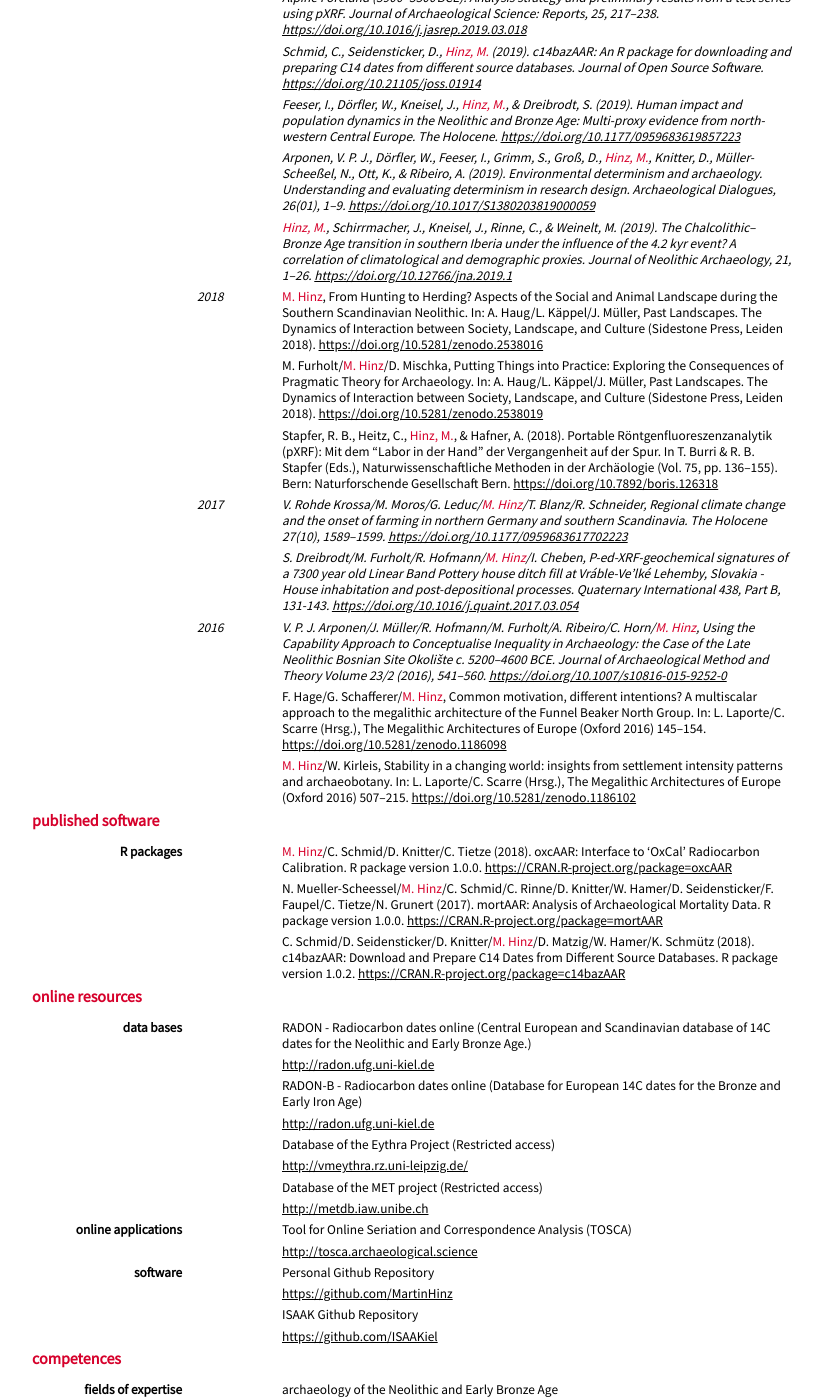
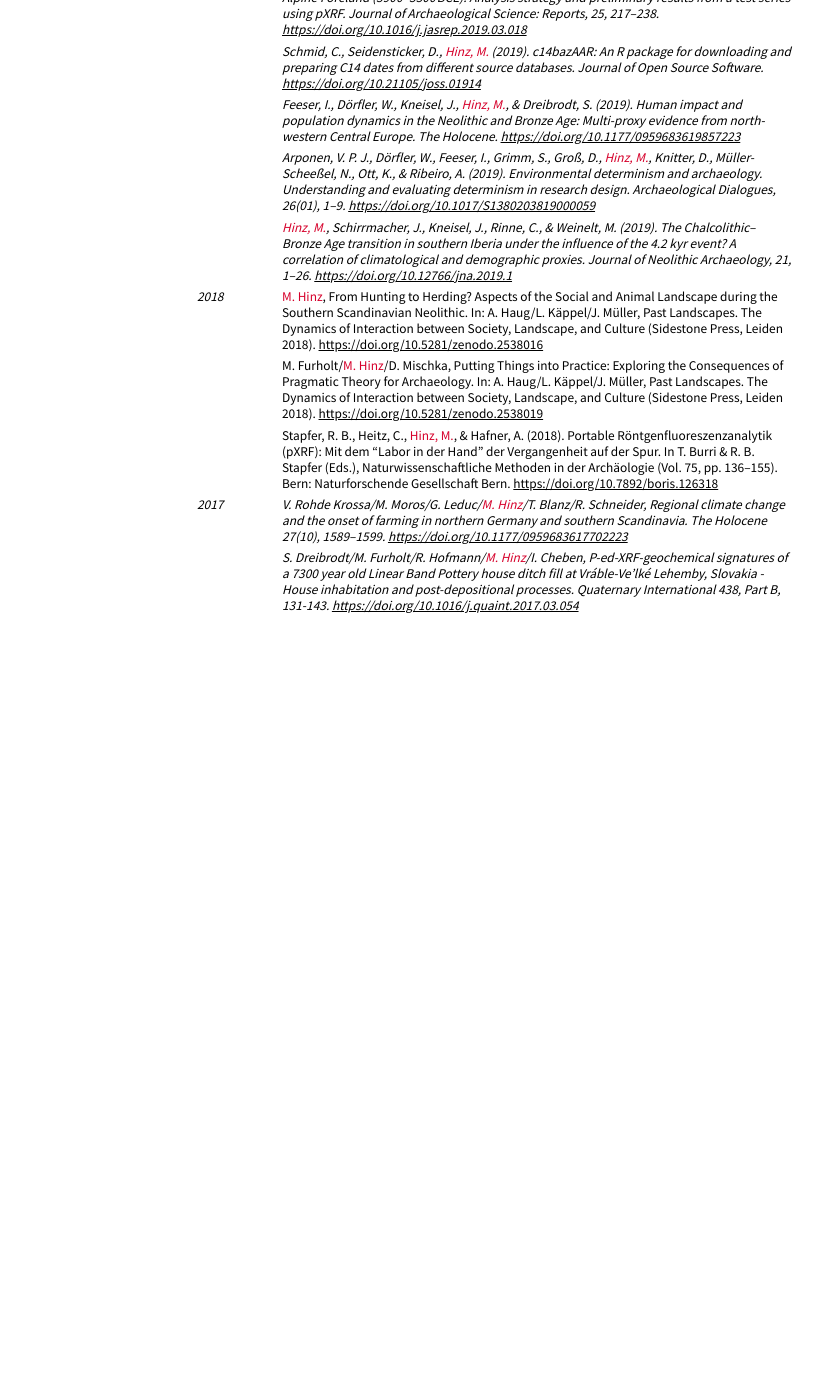
Before and after one commit to MartinHinz/cv, a Jekyll site: the page built from cv_english_3_pages.md, in a window 1280 px wide and 1400 px high, scrolled down 2750 px. Shown: the whole window, without its empty margins (208-1031 px from the left). Built offline with Jekyll 4.4.1, drawn with Linux system fonts in a browser that asks for light colours; nearby versions of some CDN libraries; our own code applies the rules of GitHub Pages for plain Markdown files; after the commit the page ends 3380 px from its top, so only the background shows below that; some of the changed text lies outside the part shown.

Commit message:
Update cv_english_3_pages.md

```diff
--- a/cv_english_3_pages.md
+++ b/cv_english_3_pages.md
@@ -232,87 +232,4 @@ Since 2007
 2017
 : - *V. Rohde Krossa/M. Moros/G. Leduc/<span class="ich">M. Hinz</span>/T. Blanz/R. Schneider, Regional climate change and the onset of farming in northern Germany and southern Scandinavia. The Holocene 27(10), 1589–1599. [https://doi.org/10.1177/0959683617702223](https://doi.org/10.1177/0959683617702223)*
   - *S. Dreibrodt/M. Furholt/R. Hofmann/<span class="ich">M. Hinz</span>/I. Cheben, P-ed-XRF-geochemical signatures of a 7300 year old Linear Band Pottery house ditch fill at Vráble-Ve'lké Lehemby, Slovakia - House inhabitation and post-depositional processes. Quaternary International 438, Part B, 131-143. [https://doi.org/10.1016/j.quaint.2017.03.054](https://doi.org/10.1016/j.quaint.2017.03.054)*
-
-2016
-: - *V. P. J. Arponen/J. Müller/R. Hofmann/M. Furholt/A. Ribeiro/C. Horn/<span class="ich">M. Hinz</span>, Using the Capability Approach to Conceptualise Inequality in Archaeology: the Case of the Late Neolithic Bosnian Site Okolište c. 5200–4600 BCE. Journal of Archaeological Method and Theory Volume 23/2 (2016), 541–560. [https://doi.org/10.1007/s10816-015-9252-0](https://doi.org/10.1007/s10816-015-9252-0)*
-  - F. Hage/G. Schafferer/<span class="ich">M. Hinz</span>, Common motivation, different intentions? A multiscalar approach to the megalithic architecture of the Funnel Beaker North Group. In: L. Laporte/C. Scarre (Hrsg.), The Megalithic Architectures of Europe (Oxford 2016) 145–154. [https://doi.org/10.5281/zenodo.1186098](https://doi.org/10.5281/zenodo.1186098)
-  - <span class="ich">M. Hinz</span>/W. Kirleis, Stability in a changing world: insights from settlement intensity patterns and archaeobotany. In: L. Laporte/C. Scarre (Hrsg.), The Megalithic Architectures of Europe (Oxford 2016) 507–215. [https://doi.org/10.5281/zenodo.1186102](https://doi.org/10.5281/zenodo.1186102)
-
-## published software
-### R packages
-&nbsp;
-: - <span class="ich">M. Hinz</span>/C. Schmid/D. Knitter/C. Tietze (2018). oxcAAR: Interface to 'OxCal' Radiocarbon Calibration. R package version 1.0.0. [https://CRAN.R-project.org/package=oxcAAR](https://CRAN.R-project.org/package=oxcAAR)
-- N. Mueller-Scheessel/<span class="ich">M. Hinz</span>/C. Schmid/C. Rinne/D. Knitter/W. Hamer/D. Seidensticker/F. Faupel/C. Tietze/N. Grunert (2017). mortAAR: Analysis of Archaeological Mortality Data. R package version 1.0.0. [https://CRAN.R-project.org/package=mortAAR](https://CRAN.R-project.org/package=mortAAR)
-- C. Schmid/D. Seidensticker/D. Knitter/<span class="ich">M. Hinz</span>/D. Matzig/W. Hamer/K. Schmütz (2018). c14bazAAR: Download and Prepare C14 Dates from Different Source Databases. R package version 1.0.2. [https://CRAN.R-project.org/package=c14bazAAR](https://CRAN.R-project.org/package=c14bazAAR)
-
-## online resources
-### data bases
-&nbsp;
-: - RADON - Radiocarbon dates online (Central European and Scandinavian database of 14C dates for the Neolithic and Early Bronze Age.)
-  - [http://radon.ufg.uni-kiel.de](http://radon.ufg.uni-kiel.de)
-- RADON-B - Radiocarbon dates online (Database for European 14C dates for the Bronze and Early Iron Age)
-  - [http://radon.ufg.uni-kiel.de](http://radon.ufg.uni-kiel.de)
-- Database of the Eythra Project (Restricted access)
-  - [http://vmeythra.rz.uni-leipzig.de/](http://vmeythra.rz.uni-leipzig.de/)
-- Database of the MET project (Restricted access)
-  - [http://metdb.iaw.unibe.ch](http://metdb.iaw.unibe.ch)
-
-### online applications
-&nbsp;
-: - Tool for Online Seriation and Correspondence Analysis (TOSCA)
-  - [http://tosca.archaeological.science](http://tosca.archaeological.science)
-
-### software
-&nbsp;
-: - Personal Github Repository
-  - [https://github.com/MartinHinz](https://github.com/MartinHinz)
-- ISAAK Github Repository
-  - [https://github.com/ISAAKiel](https://github.com/ISAAKiel)
-
-<div class="pagebreak"> </div>
-
-## competences
-
-### fields of expertise
-&nbsp;
-: - archaeology of the Neolithic and Early Bronze Age
-  - quantitative methods and statistics
-  - theories of Archaeology
-  - megaliths
-  - <sup>14</sup>C Data
-  - demographic analyses
-  - agent-based simulations
-  - predictive Modeling/Mapping
-  - spatial statistics/simulations
-  - software development for archaeological applications
-
-### languages
-&nbsp;
-: - German: mother tongue
-  - English: Oral and in writing very good knowledge
-  - Russian: Oral and writing basic knowledge
-  - Latin: advanced Latin certificate
-
-### driving licence
-&nbsp;
-: - german driving licence A, B, BE, C1, C1E, CE, L
-
-### archaeoinformatics
-&nbsp;
-: - IT Basics: Data Security; Content Management; Hardware
-  - Systems: Windows; Unix/Linux; MacOS
-  - Standard applications: Office software: Microsoft Office, OpenOffice; graphics software: Adobe Photoshop, Gimp; DTP software: Adobe InDesign, Scribus, QuarkXpress
-  - Archaeology-specific applications: GIS: Grass, QGIS, ArcMap, MapInfo, SAGA; statistics software: R, SPSS, (Win-)BASP; 3D scene reconstruction, structure from motion; 14C calibration programs; stratigraphy programs
-  - Programming languages: PHP; Java; C & C++; HTML; JavaScript; Active Server Pages; Ruby (on Rails); XML
-  - Databases: Microsoft Access; MySQL; PostgreSQL; SQlite
-  - System development: database design; network technology; structured analysis
-
-## note
-&nbsp;
-: - A continuously updated version of this curriculum vitae is available at [https://github.com/MartinHinz/cv/blob/master/cv_english.md](https://github.com/MartinHinz/cv/blob/master/cv_english.md)
-
-
-<!-- ### Footer
-
-Last updated: December 2020 -->
 </div>
```
